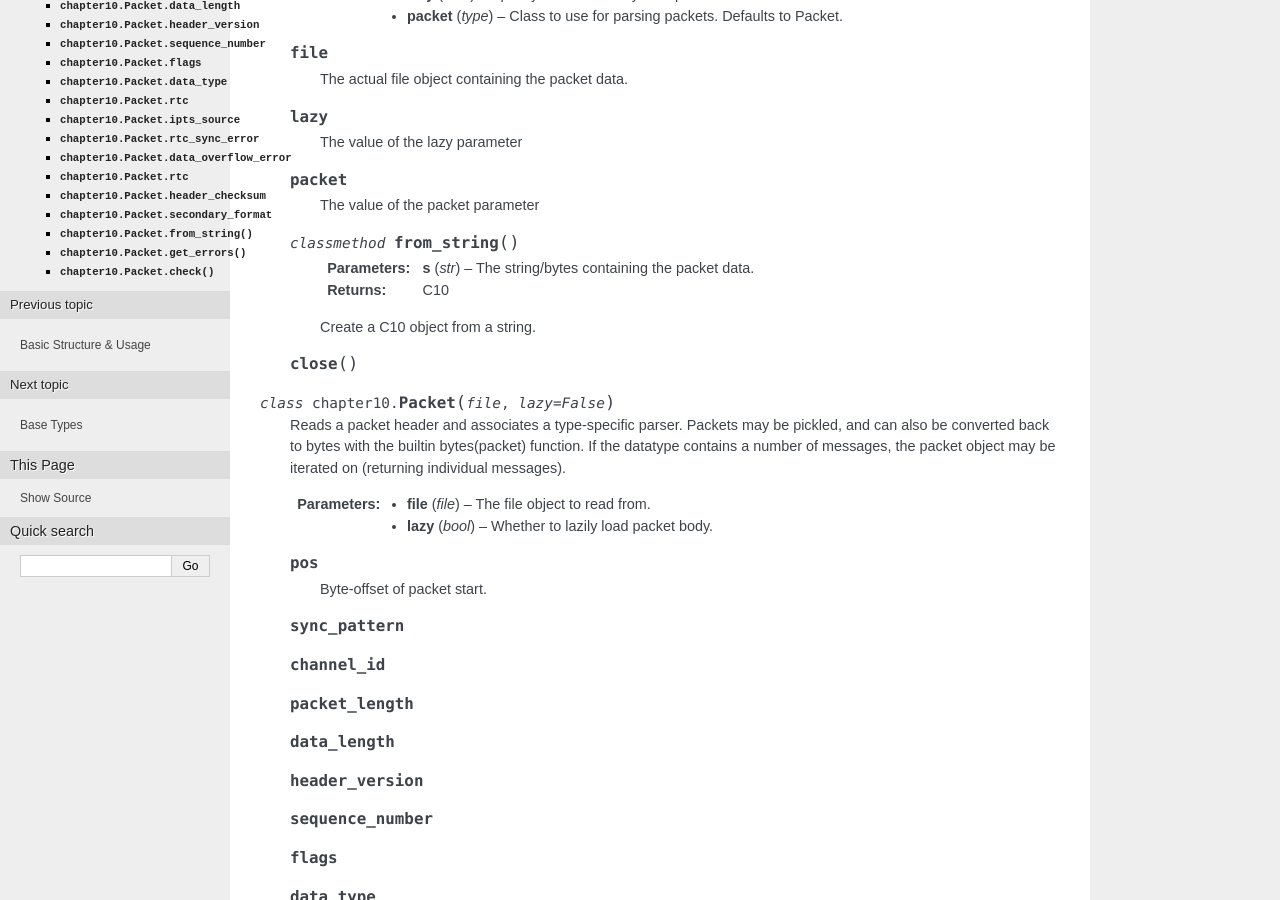
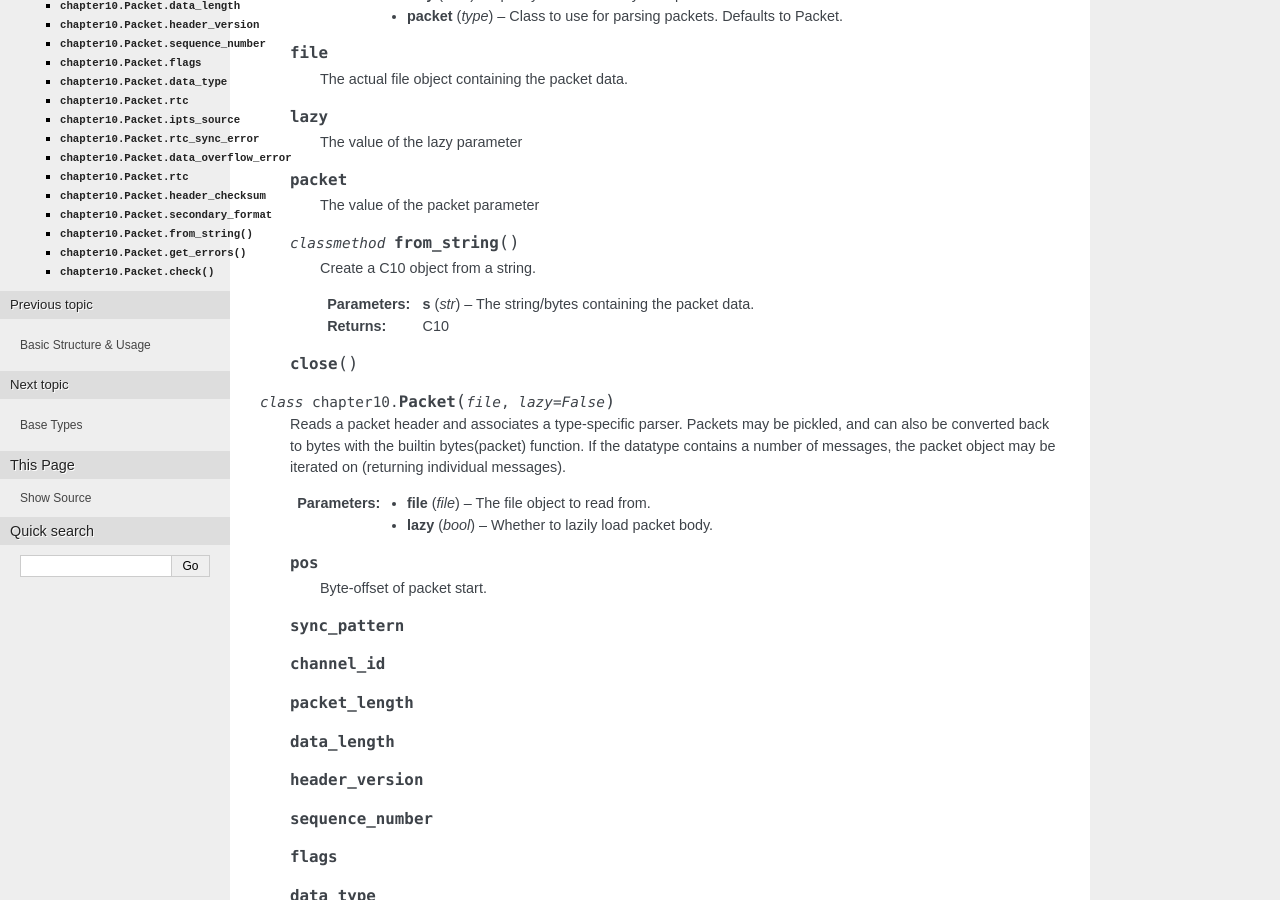
Before and after one commit to atac/pychapter10, a Sphinx documentation site: the page built from docs/source/api/index.rst, in a window 1280 px wide and 900 px high, scrolled down 321 px. Built offline with Sphinx 7.4.7, drawn with Linux system fonts in a browser that asks for light colours; pages that are not in the unit, such as notebooks, are missing from menus.

Commit message:
Minor documentation updates.

```diff
--- a/docs/source/api/index.rst
+++ b/docs/source/api/index.rst
@@ -38,10 +38,10 @@ API Reference
 
     .. py:classmethod:: from_string
 
+        Create a C10 object from a string.
+
         :param str s: The string/bytes containing the packet data.
         :returns: C10
-
-        Create a C10 object from a string.
 
     .. py:method:: close
 
--- a/docs/source/samples/allbus.rst
+++ b/docs/source/samples/allbus.rst
@@ -40,7 +40,7 @@ Make 1553 Data Single-Bus
                     out.write(raw)
                     continue
 
-                # Write out packet header secondary if applicable) and CSDW.
+                # Write out packet secondary header if applicable) and CSDW.
                 offset = 28
                 if packet.flags & (1 << 7):
                     offset += 12
```
